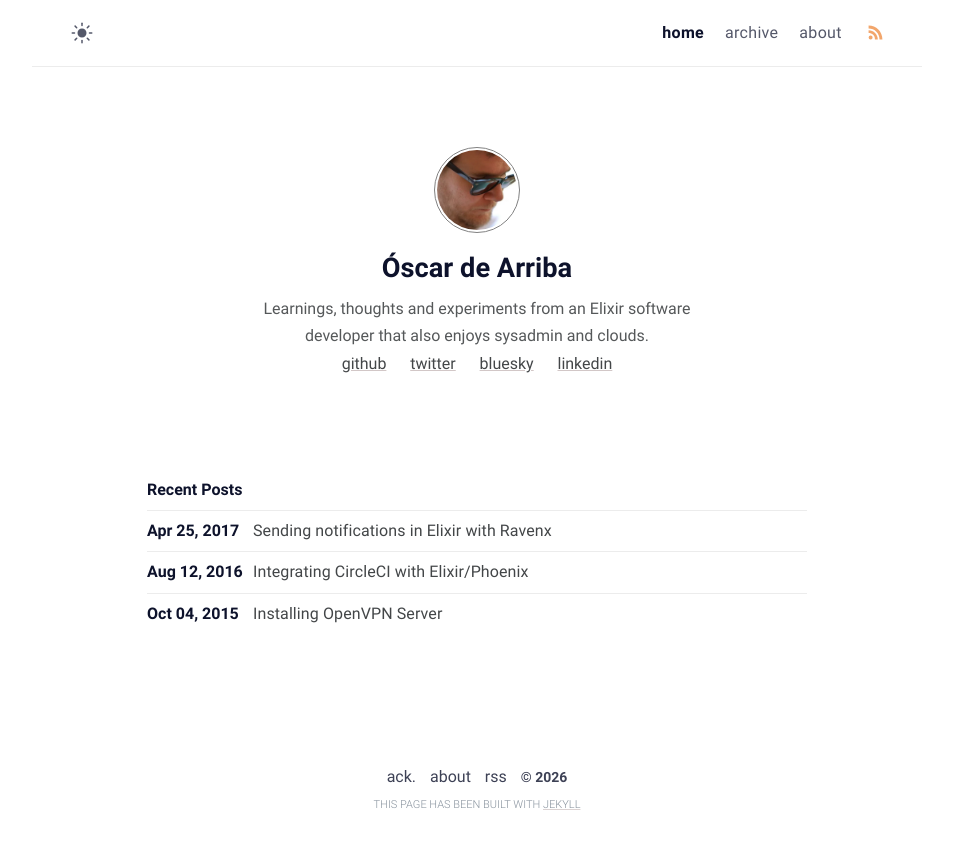
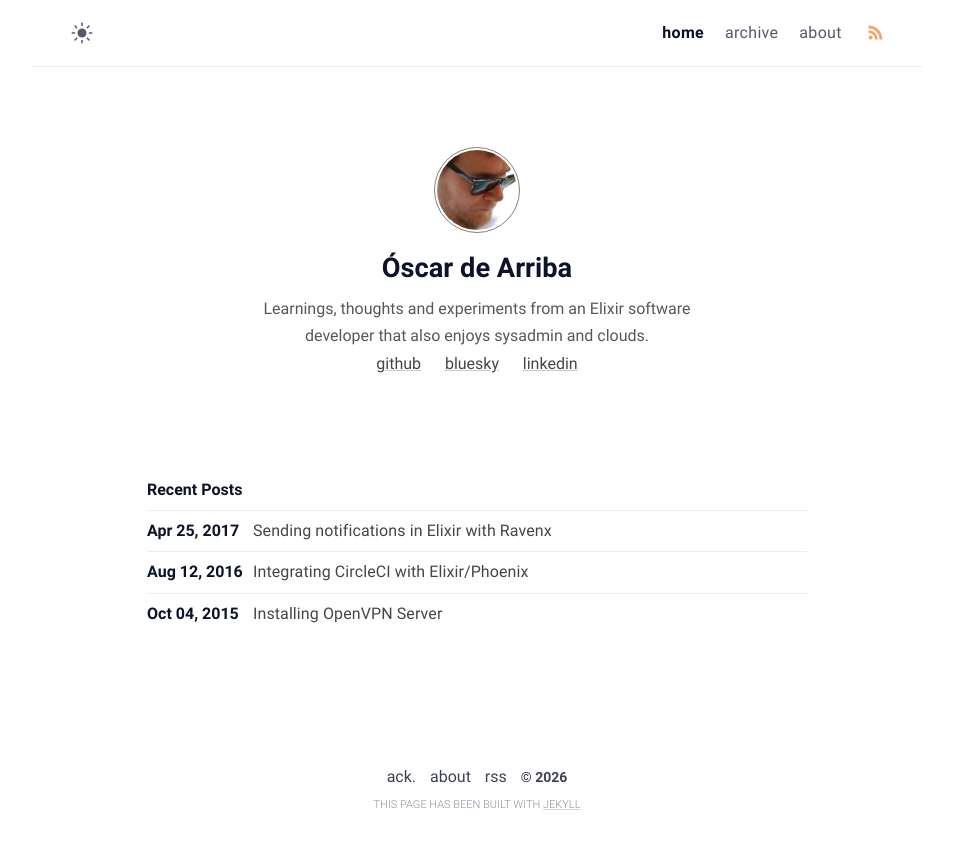
Before and after one commit to odarriba/odarriba.dev, a Jekyll site: the page built from index.md, in a window 1280 px wide. Shown: the top 849 px of the page, without its empty margins (163-1116 px from the left). Built offline with Jekyll 4.4.1, drawn with Linux system fonts in a browser that asks for light colours.

Commit message:
Update _config.yml

```diff
--- a/_config.yml
+++ b/_config.yml
@@ -17,9 +17,6 @@ author:
     - name: GitHub
       url: https://github.com/odarriba
       icon: fab fa-github
-    - name: Twitter
-      url: https://x.com/odarriba
-      icon: fab fa-x-twitter
     - name: Bluesky
       url: https://bsky.app/profile/odarriba.dev
       icon: fab fa-bluesky
```
